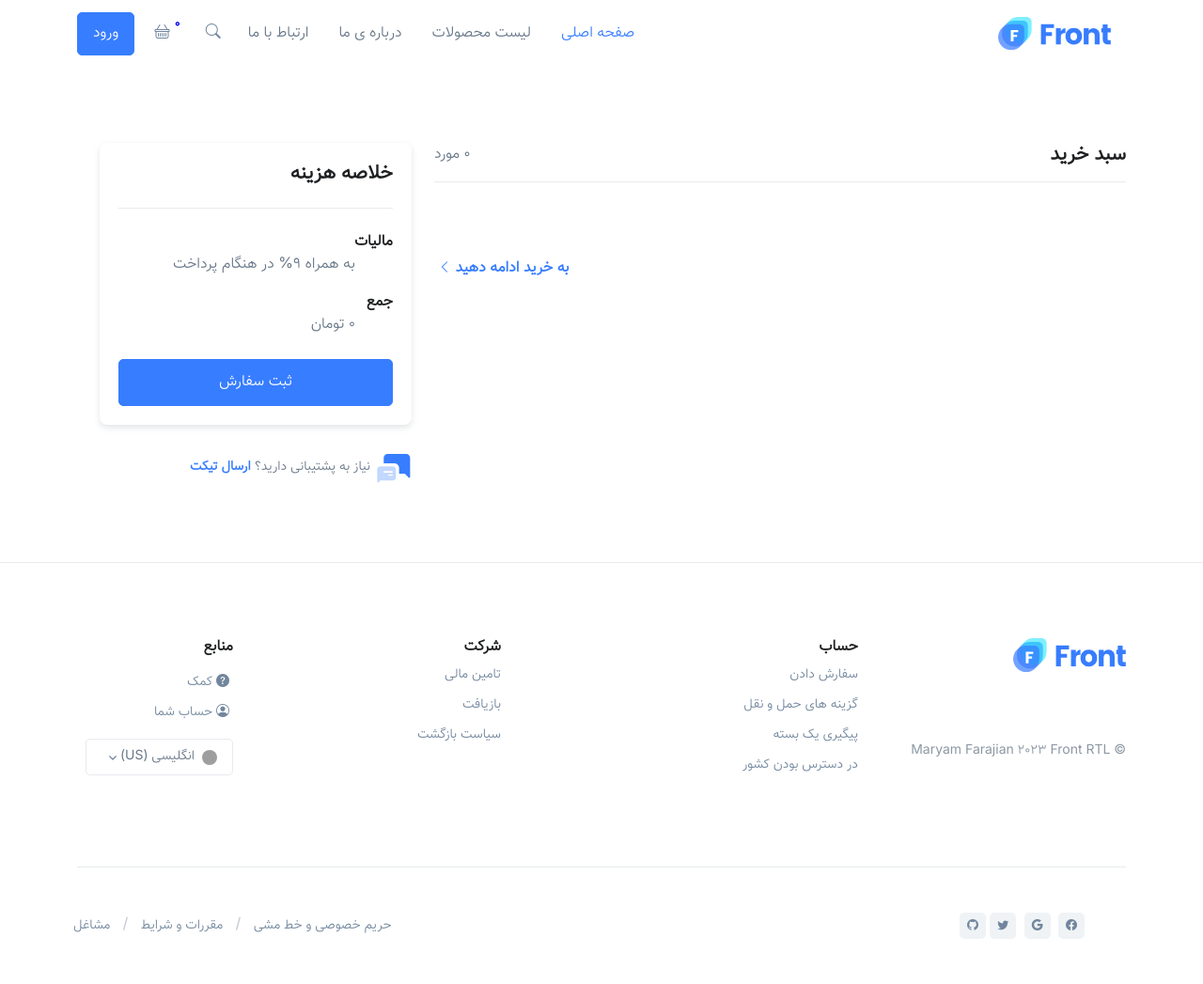
After one commit to majidfelegari/django_shop, a Django app: page /cart/session/cart/summary in a window 1280 px wide. The commit adds this page. Shown: the whole page at 94% size. Run offline with Django 4.2, Linux system fonts and the light colour scheme; some libraries are stand-ins or nearby versions; grey boxes are pictures that could not be loaded.

Commit message:
Create a shopping cart summary and  use the session in it.

```diff
--- a/core/cart/urls.py
+++ b/core/cart/urls.py
@@ -4,5 +4,6 @@ from . import views
 app_name = "cart"
 
 urlpatterns = [
-
+    path("session/add-product/", views.SessionAddProduct.as_view(), name="session-add-product"),
+    path("session/cart/summary", views.SessionCartSummary.as_view(), name="session-cart-summary"),
 ]
--- a/core/cart/views.py
+++ b/core/cart/views.py
@@ -1,3 +1,25 @@
 from django.shortcuts import render
+from django.views.generic import View, TemplateView
+from django.http import JsonResponse
+from .cart import CartSession
 
 # Create your views here.
+class SessionAddProduct(View):
+    def post(self, request, *args, **kwargs):
+        cart = CartSession(request.session)
+        product_id = request.POST.get("product_id")
+        if product_id:
+            cart.add_product(product_id)
+        return JsonResponse({"cart":cart.get_cart_dict(), "total_quantity":cart.get_total_quantity()})
+
+class SessionCartSummary(TemplateView):
+    template_name = "cart/cart-summary.html"
+
+    def get_context_data(self, **kwargs):
+        context =  super().get_context_data(**kwargs)
+        cart = CartSession(self.request.session)
+        cart_items = cart.get_cart_items()
+        context["cart_items"] = cart_items
+        context["total_quantity"] = cart.get_total_quantity()
+        context["total_payment_price"] = cart.get_total_payment_amount()
+        return context
--- a/core/shop/models.py
+++ b/core/shop/models.py
@@ -41,10 +41,10 @@ class ProductModel(models.Model):
     def __str__(self):
         return self.title
 
-    def get_show_price(self):
+    def get_price(self):
         discount_amount = self.price * Decimal((self.discount_percent / 100))
         discount_amount = self.price - discount_amount
-        return '{:,}'.format(round(discount_amount))
+        return round(discount_amount)
 
     def get_show_raw_price(self):
         return '{:,}'.format(self.price)
--- a/core/templates/base.html
+++ b/core/templates/base.html
@@ -83,11 +83,15 @@
               <!-- End Search -->
 
               <!-- Shopping Cart -->
-              <button type="button" class="btn btn-ghost-secondary btn-icon" type="button" data-bs-toggle="offcanvas"
+              {% comment %} <button type="button" class="btn btn-ghost-secondary btn-icon" type="button" data-bs-toggle="offcanvas"
                 data-bs-target="#offcanvasNavbarShoppingCart" aria-controls="offcanvasNavbarShoppingCart">
                 <i class="bi-basket"></i>
                 <span class="cart-item-count ">3</span>
-              </button>
+              </button> {% endcomment %}
+              <a href="{% url 'cart:session-cart-summary'%}" class="btn btn-ghost-secondary btn-icon" >
+                <i class="bi-basket"></i>
+                <span class="cart-item-count" id="total-cart-item-count">{{cart.get_total_quantity}}</span>
+            </a>
               <!-- End Shopping Cart -->
               {% if request.user.is_authenticated %}
               <button class="btn btn-ghost-secondary btn-icon" id="dropdownMenuLink" data-bs-toggle="dropdown"
@@ -533,6 +537,26 @@
       })
     })()
   </script>
+  <script>
+  function addToCart(product_id) {
+    console.log(product_id)
+    $.ajax({
+      url: "{% url 'cart:session-add-product' %}",
+      method: 'POST',
+      data: {
+        product_id: product_id,
+        csrfmiddlewaretoken: '{{ csrf_token }}'
+      },
+      success: function(response){
+        $("#total-cart-item-count").html(response.total_quantity)
+        console.log(response);
+      },
+      error: function(jqXHR, textStatus, errorThrown) {
+        console.log(errorThrown);
+      }
+    });
+  }
+</script>
 
 
 
--- /dev/null
+++ b/core/templates/cart/cart-summary.html
@@ -0,0 +1,169 @@
+{% extends "base.html" %}
+
+{% load static %}
+
+{% block content %}
+<!-- ========== MAIN CONTENT ========== -->
+  <main id="content" role="main">
+    <!-- Content -->
+    <div class="container content-space-1 content-space-lg-2">
+      <div class="row">
+        <div class="col-lg-8 mb-7 mb-lg-0">
+          <!-- Heading -->
+          <div class="d-flex justify-content-between align-items-end border-bottom pb-3 mb-7">
+            <h1 class="h3 mb-0">سبد خرید</h1>
+            <span>{{ total_quantity}} مورد</span>
+          </div>
+          <!-- End Heading -->
+
+          <!-- Form -->
+          <form>
+            <!-- List Group -->
+            <ul class="list-group list-group-flush list-group-no-gutters mb-5">
+                {% for item in cart_items %}
+                  <!-- Item -->
+                  <li class="list-group-item">
+                    <div class="d-flex">
+                      <div class="flex-shrink-0">
+                        <img class="avatar avatar-xl avatar-4x3" src="{{item.product_obj.image.url}}" alt="Image Description">
+                      </div>
+
+                      <div class="flex-grow-1 ms-3">
+                        <div class="row">
+                          <div class="col-sm-7 mb-3 mb-sm-0">
+                            <h5><a class="text-dark" href="{% url 'shop:product-detail' slug=item.product_obj.slug %}">{{item.product_obj.title}}</a></h5>
+
+                            <div class="d-block d-sm-none">
+                              <h5 class="mb-1">{{item.total_price}} تومان </h5>
+                            </div>
+
+                            <div class="d-grid gap-1">
+                              <div class="text-body">
+                                <span class="small">دسته بندی:</span>
+                                <span class="fw-semibold small">{% for category in item.product_obj.category.all %}<a href="#"> {{ category.title}} </a>{% if not forloop.last %} ,{% endif %} {% endfor %}</span>
+                              </div>
+
+                            </div>
+                          </div>
+                          <!-- End Col -->
+
+                          <div class="col-sm-3">
+                            <div class="row">
+                              <div class="col-auto">
+                                <!-- Select -->
+                                <select class="form-select form-select-sm mb-3">
+                                  {% with ''|center:item.product_obj.stock as range %}
+                                  {% for _ in range %}
+                                  <option value="{{ forloop.counter}}">{{forloop.counter}}</option>
+
+                                  {% endfor %}
+                                  {% endwith %}
+                                </select>
+                                <!-- End Select -->
+                              </div>
+
+                              <div class="col-auto">
+                                <div class="d-grid gap-2 d-flex justify-content-between">
+                                  <a class="link-sm link-danger small" href="javascript:;">
+                                    <i class="bi-trash me-1"></i> حذف
+                                  </a>
+
+                                  <a class="link-sm link-secondary small" href="javascript:;">
+                                    <i class="bi-heart-fill ms-1 "></i>جزو علایق
+                                  </a>
+                                </div>
+                              </div>
+                              <!-- End Col -->
+                            </div>
+                            <!-- End Row -->
+                          </div>
+                          <!-- End Col -->
+
+                          <div class="col-4 col-sm-2 d-none d-sm-inline-block text-right">
+                            <span class="h5 d-block mb-1">{{item.total_price}} تومان </span>
+                          </div>
+                          <!-- End Col -->
+                        </div>
+                        <!-- End Row -->
+                      </div>
+                    </div>
+                  </li>
+                  <!-- End Item -->
+                {% endfor %}
+
+            </ul>
+            <!-- End List Group -->
+
+            <div class="d-sm-flex justify-content-end">
+              <a class="link" href="{% url "shop:product-grid" %}">
+                به خرید ادامه دهید <i class="bi-chevron-left small ms-1"></i>
+              </a>
+            </div>
+          </form>
+          <!-- End Form -->
+        </div>
+        <!-- End Col -->
+
+        <div class="col-lg-4">
+          <div class="ps-lg-4">
+            <!-- Card -->
+            <div class="card card-sm shadow-sm mb-4">
+              <div class="card-body">
+                <div class="border-bottom pb-4 mb-4">
+                  <h3 class="card-header-title">خلاصه هزینه</h3>
+                </div>
+                <form>
+
+                  <div class="d-grid gap-3 mb-4">
+                    <dl class="row">
+                      <dt class="col-sm-6">مالیات</dt>
+                      <dd class="col-sm-12 text-sm-end mb-0">به همراه 9% در هنگام پرداخت</dd>
+                    </dl>
+                    <!-- End Row -->
+
+                    <dl class="row">
+                      <dt class="col-sm-6">جمع</dt>
+                      <dd class="col-sm-12 text-sm-end mb-0">{{total_payment_price}} تومان</dd>
+                    </dl>
+                    <!-- End Row -->
+                  </div>
+
+                  <div class="d-grid">
+                    <a class="btn btn-primary btn-lg" href="/checkout.html">ثبت سفارش</a>
+                  </div>
+                </form>
+              </div>
+              <!-- End Card -->
+            </div>
+
+            <!-- Media -->
+            <div class="d-flex align-items-center">
+              <div class="flex-shrink-0">
+                <div class="svg-icon svg-icon-sm text-primary">
+                  <svg width="24" height="24" viewBox="0 0 24 24" fill="none" xmlns="http://www.w3.org/2000/svg">
+                    <path fill-rule="evenodd" clip-rule="evenodd"
+                      d="M22.1671 18.1421C22.4827 18.4577 23.0222 18.2331 23.0206 17.7868L23.0039 13.1053V5.52632C23.0039 4.13107 21.8729 3 20.4776 3H8.68815C7.2929 3 6.16183 4.13107 6.16183 5.52632V9H13C14.6568 9 16 10.3431 16 12V15.6316H19.6565L22.1671 18.1421Z"
+                      fill="#035A4B" />
+                    <path opacity="0.3" fill-rule="evenodd" clip-rule="evenodd"
+                      d="M1.98508 18V13C1.98508 11.8954 2.88051 11 3.98508 11H11.9851C13.0896 11 13.9851 11.8954 13.9851 13V18C13.9851 19.1046 13.0896 20 11.9851 20H4.10081L2.85695 21.1905C2.53895 21.4949 2.01123 21.2695 2.01123 20.8293V18.3243C1.99402 18.2187 1.98508 18.1104 1.98508 18ZM5.99999 14.5C5.99999 14.2239 6.22385 14 6.49999 14H11.5C11.7761 14 12 14.2239 12 14.5C12 14.7761 11.7761 15 11.5 15H6.49999C6.22385 15 5.99999 14.7761 5.99999 14.5ZM9.49999 16C9.22385 16 8.99999 16.2239 8.99999 16.5C8.99999 16.7761 9.22385 17 9.49999 17H11.5C11.7761 17 12 16.7761 12 16.5C12 16.2239 11.7761 16 11.5 16H9.49999Z"
+                      fill="#035A4B" />
+                  </svg>
+
+                </div>
+              </div>
+              <div class="flex-grow-1 ms-2">
+                <span class="small me-1">نیاز به پشتیبانی دارید؟</span>
+                <a class="link small" href="#">ارسال تیکت</a>
+              </div>
+            </div>
+            <!-- End Media -->
+          </div>
+        </div>
+        <!-- End Col -->
+      </div>
+      <!-- End Row -->
+    </div>
+    <!-- End Content -->
+  </main>
+  <!-- ========== END MAIN CONTENT ========== -->
+{% endblock content %}
--- a/core/templates/shop/product-grid.html
+++ b/core/templates/shop/product-grid.html
@@ -221,7 +221,7 @@
                   </a>
                   <!-- End Rating -->
 
-                  <button type="button" class="btn btn-outline-primary btn-sm btn-transition rounded-pill">افزودن به سبد خرید</button>
+                  <button type="button" class="btn btn-outline-primary btn-sm btn-transition rounded-pill" onclick="addToCart('{{ object.id }}')">افزودن به سبد خرید</button>
                 </div>
               </div>
               <!-- End Card -->
@@ -392,4 +392,5 @@
   }
 </script>
 
+
 {% endblock extra_js %}
```
Also changed, not shown: core/cart/cart.py (+30 -5 lines).
